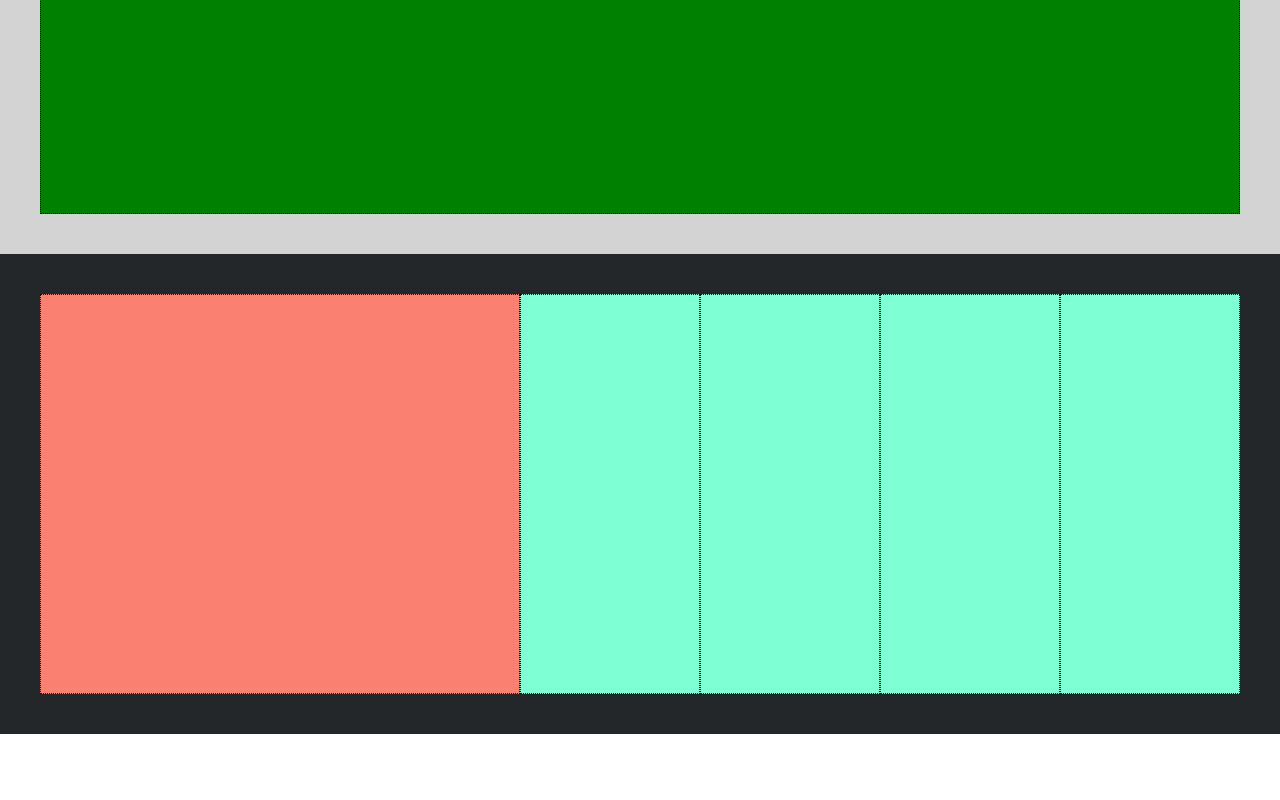
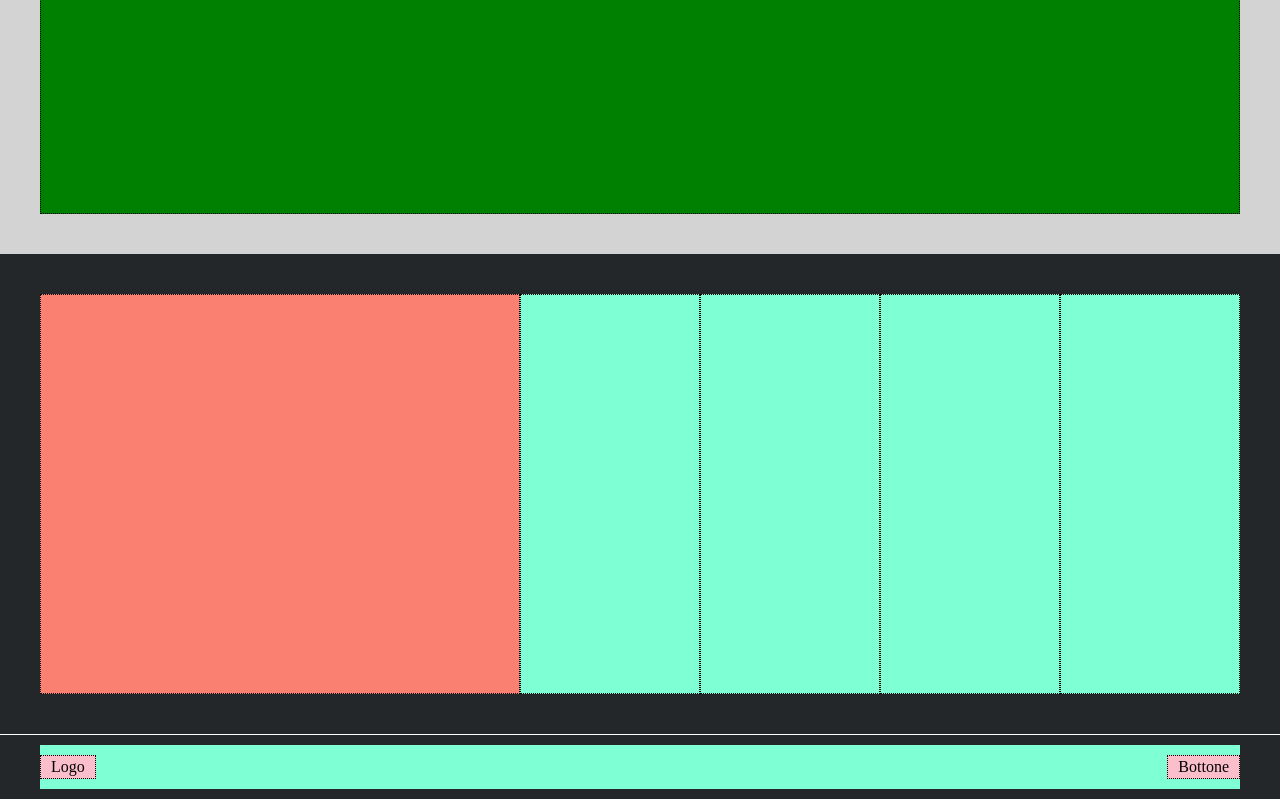
Before and after one commit to fvguajeXIII/html-css-struttua-discord, a plain HTML site: page index.html in a window 1280 px wide. Shown: the part 1976-2776 px from the top of the page. Before the commit the page ends 2710 px from the top, so only its background shows below. Drawn offline with Linux system fonts and the light colour scheme.

Commit message:
footer bottom

```diff
--- a/asset/css/style.css
+++ b/asset/css/style.css
@@ -139,3 +139,28 @@ header ul li{
   width: 15%;
   background-color: aquamarine;
 }
+
+/* Footer Bottom */
+
+.footer-bottom{
+  background-color: #23272a;
+  padding: 10px 0;
+  border-bottom: 1px solid white;
+  border-top: 1px solid white;
+}
+
+.footer-bottom-inner{
+  max-width: 1200px;
+  margin: 0 auto;
+  padding: 10px 0;
+  background: aquamarine;
+  display: flex;
+  justify-content: space-between;
+  align-items: center;
+}
+
+.footer-bottom-inner span{
+  background: #fbbecb;
+  padding: 2px 10px;
+  border: 1px dotted black;
+}
--- a/index.html
+++ b/index.html
@@ -55,6 +55,7 @@
         </div>
       </div>
     </main>
+    <!-- Footer Top -->
     <footer class="footer-top">
       <div class="container row">
         <div class="footer-col footer-col-40 border-black"></div>
@@ -64,5 +65,12 @@
         <div class="footer-col footer-col-15 border-black"></div>
       </div>
     </footer>
+    <!-- Footer Bottom -->
+    <footer class="footer-bottom">
+      <div class="footer-bottom-inner">
+        <span class="border-black">Logo</span>
+        <span class="border-black">Bottone</span>
+      </div>
+    </footer>
   </body>
 </html>
```
